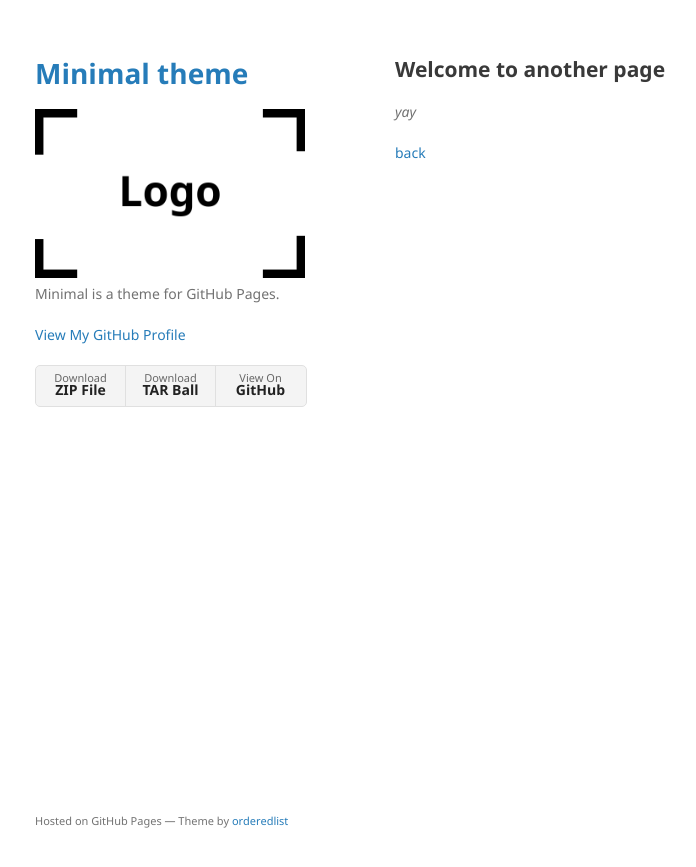
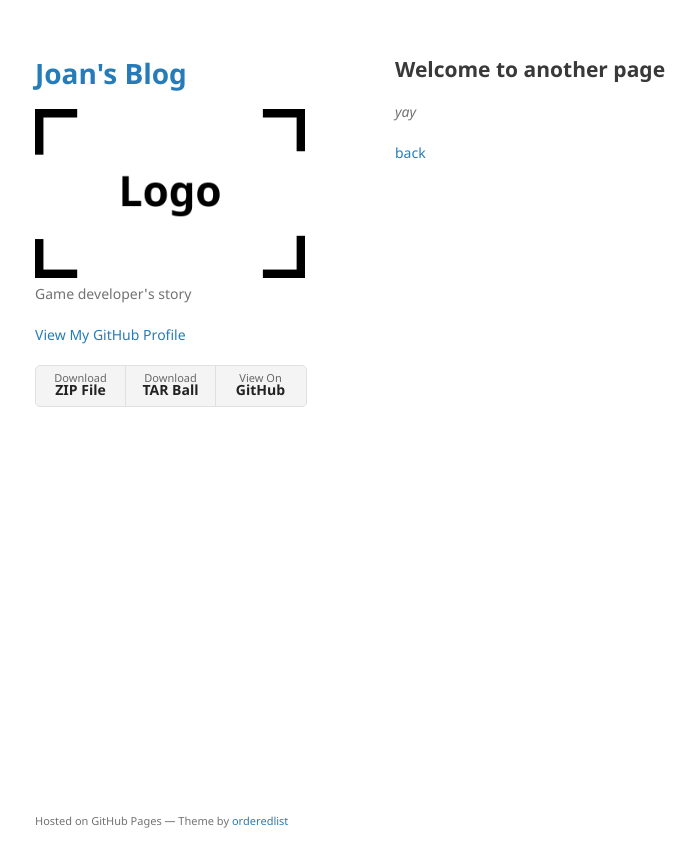
Before and after one commit to joanpark/joanpark.github.io, a Jekyll site: the page built from another-page.md, in a window 1280 px wide. Shown: the top 867 px of the page, without its empty margins (175-871 px from the left). Built offline with Jekyll 4.4.1, drawn with Linux system fonts in a browser that asks for light colours; our own code applies the rules of GitHub Pages for plain Markdown files.

Commit message:
Update _config.yml

```diff
--- a/_config.yml
+++ b/_config.yml
@@ -1,6 +1,6 @@
-title: Minimal theme
+title: Joan's Blog
 logo: /assets/img/logo.png
-description: Minimal is a theme for GitHub Pages.
+description: Game developer's story
 show_downloads: true
 google_analytics:
 theme: jekyll-theme-minimal
```
